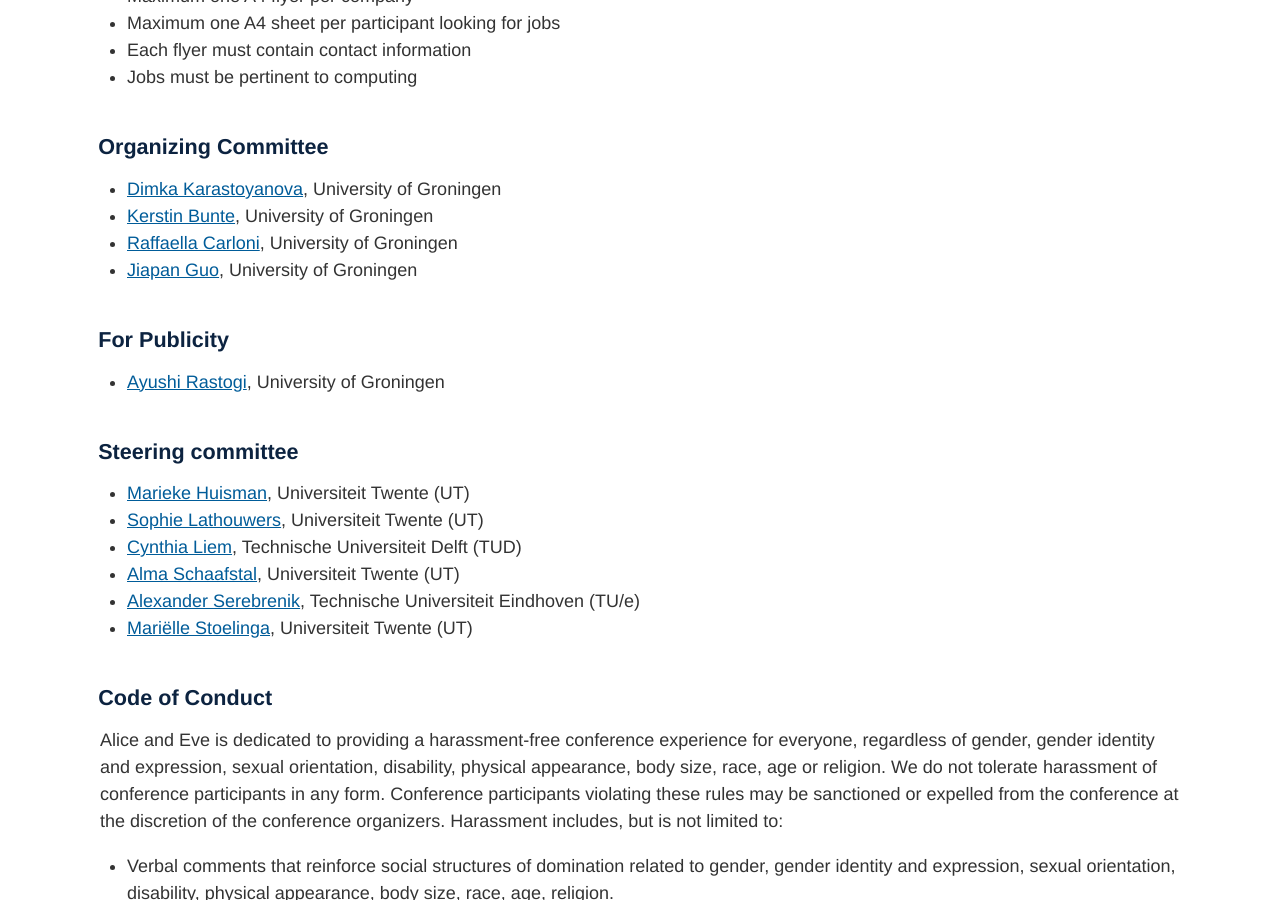
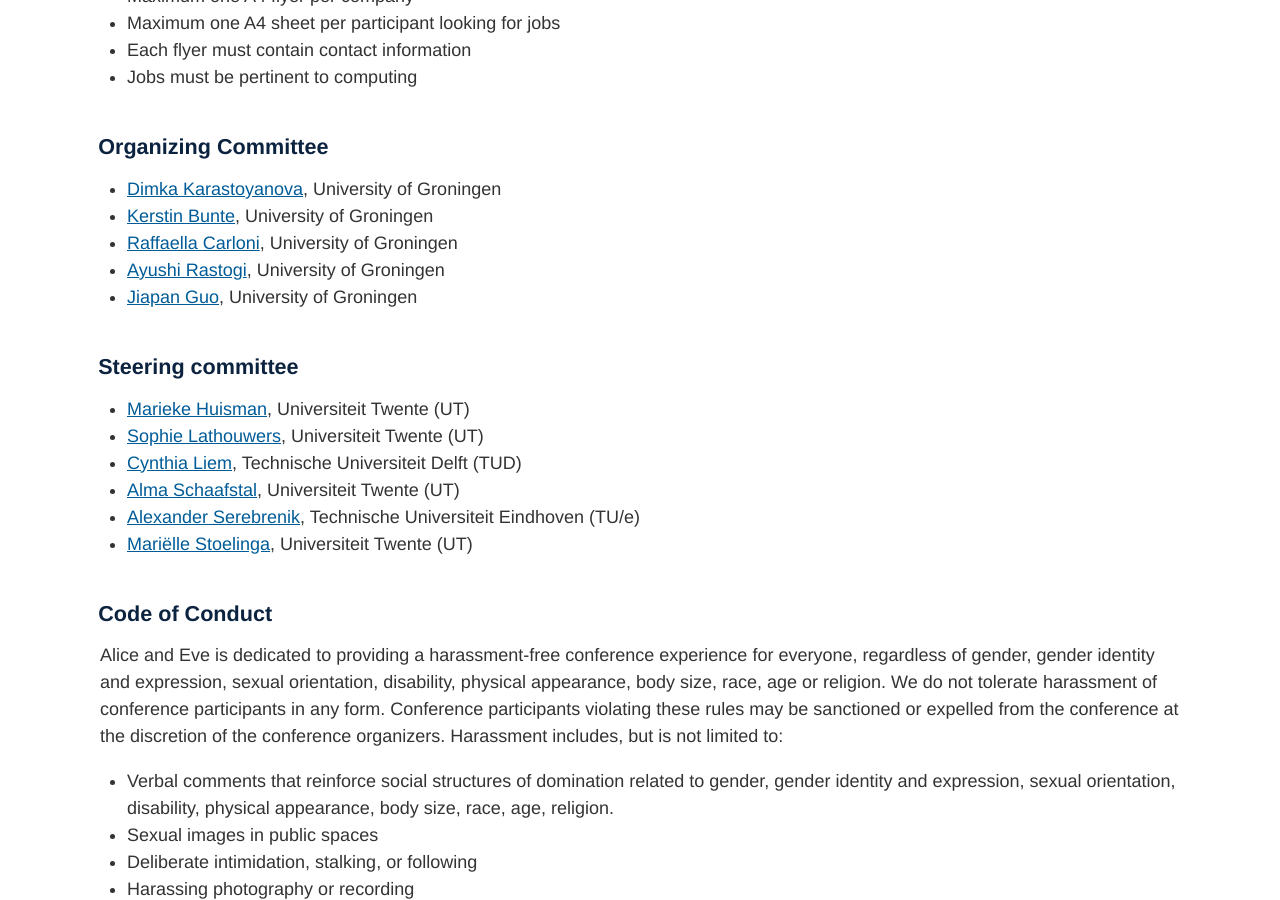
Before and after one commit to alice-and-eve/2025, a Jekyll site: the page built from index.md, in a window 1280 px wide and 900 px high, scrolled down 2635 px. Built offline with Jekyll 4.4.1, drawn with Linux system fonts in a browser that asks for light colours.

Commit message:
Update index.md

```diff
--- a/index.md
+++ b/index.md
@@ -138,10 +138,8 @@ During the conference, there will be the possibility for attendees to advertise
 - [Dimka Karastoyanova](https://www.rug.nl/staff/d.karastoyanova/), University of Groningen
 - [Kerstin Bunte](https://www.rug.nl/staff/k.bunte/), University of Groningen
 - [Raffaella Carloni](https://www.rug.nl/staff/r.carloni/), University of Groningen
+- [Ayushi Rastogi](https://www.rug.nl/staff/a.rastogi/), University of Groningen
 - [Jiapan Guo](https://www.rug.nl/staff/j.guo/), University of Groningen
-
-## For Publicity
-- [Ayushi Rastogi](https://www.rug.nl/staff/a.rastogi/), University of Groningen
 
 ## Steering committee
 
```
